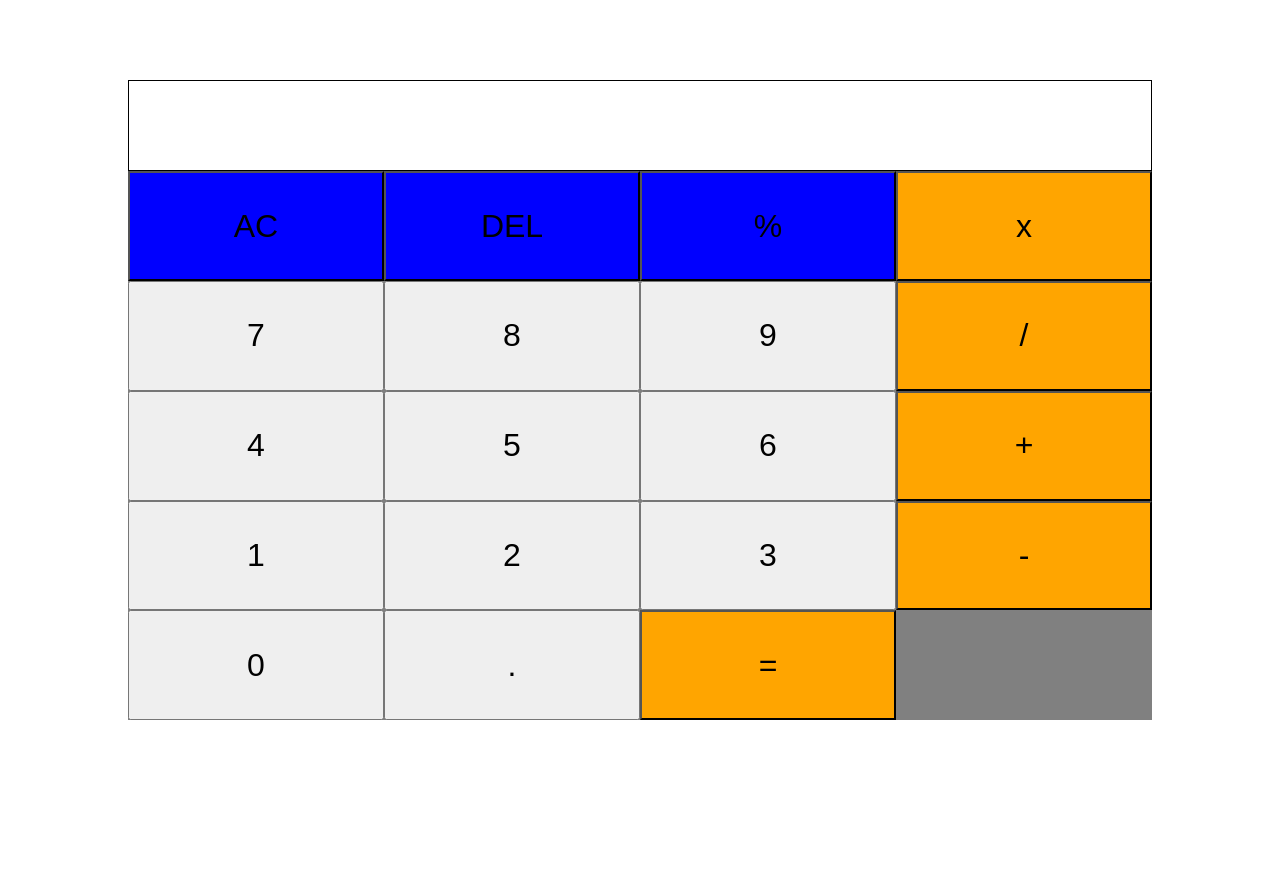
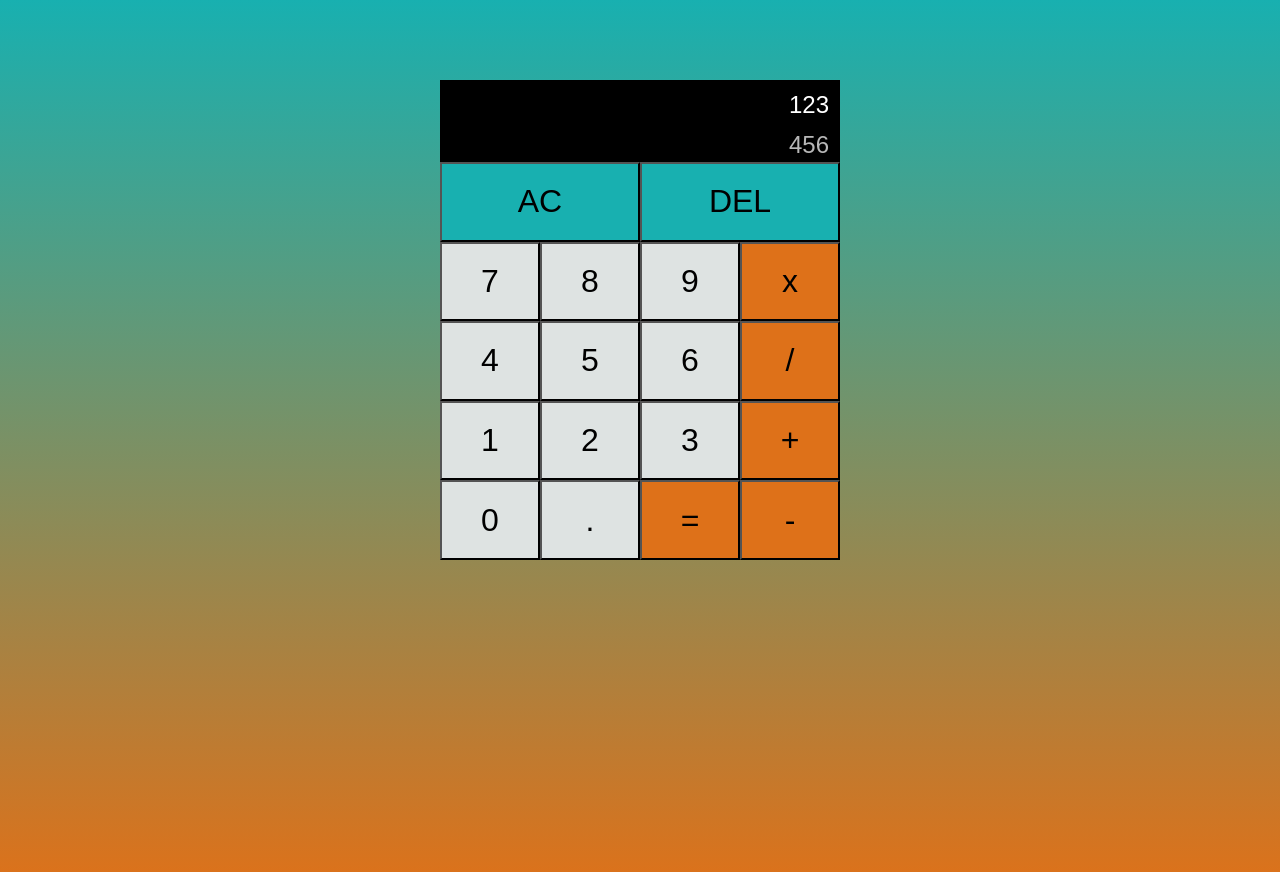
Before and after one commit to liampc/calculator, a plain HTML site: page index.html in a window 1280 px wide. Before the commit the page ends 800 px from the top, so only its background shows below. Drawn offline with Linux system fonts and the light colour scheme.

Commit message:
update design

```diff
--- a/index.html
+++ b/index.html
@@ -5,29 +5,28 @@
 <body>
     <div id="calcCont">
         <div id="displays">
-           <div id="answerBox"></div>
-           <div id="equationsBox"></div>
+           <div id="answerBox"> 123</div>
+           <div id="equationsBox"> 456</div>
         </div>
         <div id="btnsDiv">
                 <button class="top" id="clear">AC</button>
                 <button class="top" id="delete">DEL</button>
-                <button class="top">%</button>
-                <button class="operations">x</button>
                 <button class="num">7</button>
                 <button class="num">8</button>
                 <button class="num">9</button>
-                <button class="operations">/</button>
+                <button class="operations">x</button>
                 <button class="num">4</button>
                 <button class="num">5</button>
                 <button class="num">6</button>
-                <button class="operations">+</button>
+                <button class="operations">/</button>
                 <button class="num">1</button>
                 <button class="num">2</button>
                 <button class="num">3</button>
-                <button class="operations">-</button>
+                <button class="operations">+</button>
                 <button class="num">0</button>
                 <button class="num">.</button>
                 <button class="operations">=</button>
+                <button class="operations">-</button>
             </div>
         </div>
 
--- a/style.css
+++ b/style.css
@@ -1,29 +1,38 @@
-#displays {
-    border: solid black 1px;
+body {
+    background-image: linear-gradient(#18b0b0,#de7119);
+    height: 100vh;
 }
 
-#answerBox, #equationsBox {
-    background-color: white;
-    height: 50%;
-
-}
-
-
 #calcCont {
-    width: 80vw;
-    height: 80vh;
+    width: 25rem;
+    height: 30rem;
     margin: 10vh auto;
-    background: gray;
     display: grid;
     grid-template-rows: 1fr 6fr;
 }
 
-input {
-    width: 100%;
-    height: 100%;
-    padding:10px;
-    font-size: 2rem;
-    margin-bottom: 10px;
+#displays {
+    border: solid black 1px;
+    height: 5rem;
+    text-align: right;
+    font-family: Arial, Helvetica, sans-serif;
+    font-size: 24px;
+}
+
+#answerBox {
+    background-color: black;
+    height: 50%;
+    padding: 10px 10px 0px 10px;
+    color: white;
+
+}
+
+#equationsBox {
+    background-color: black;
+    height: 50%;
+    padding: 0px 10px 0px 10px;
+    color: #b7b7b7;
+
 }
 
 #btnsDiv {
@@ -34,22 +43,22 @@ input {
     grid-template-rows: repeat(5, 1fr);
 }
 
-
-
 button {
     width: 100%;
     height: 100%;
     font-size: 2em;
+    background-color: #dee3e2;
 }
 
-.top {
-    background: blue;
+ button:hover{
+    color: #585757;
+}
+
+.top{
+    background:#18b0b0;
+    grid-column: span 2;
 }
 
 .operations {
-    background: orange;
+    background: #de7119;
 }
-
-.bottom {
-    background: yellow;
-}
```
Also changed, not shown: script.js (line endings or trailing spaces).
